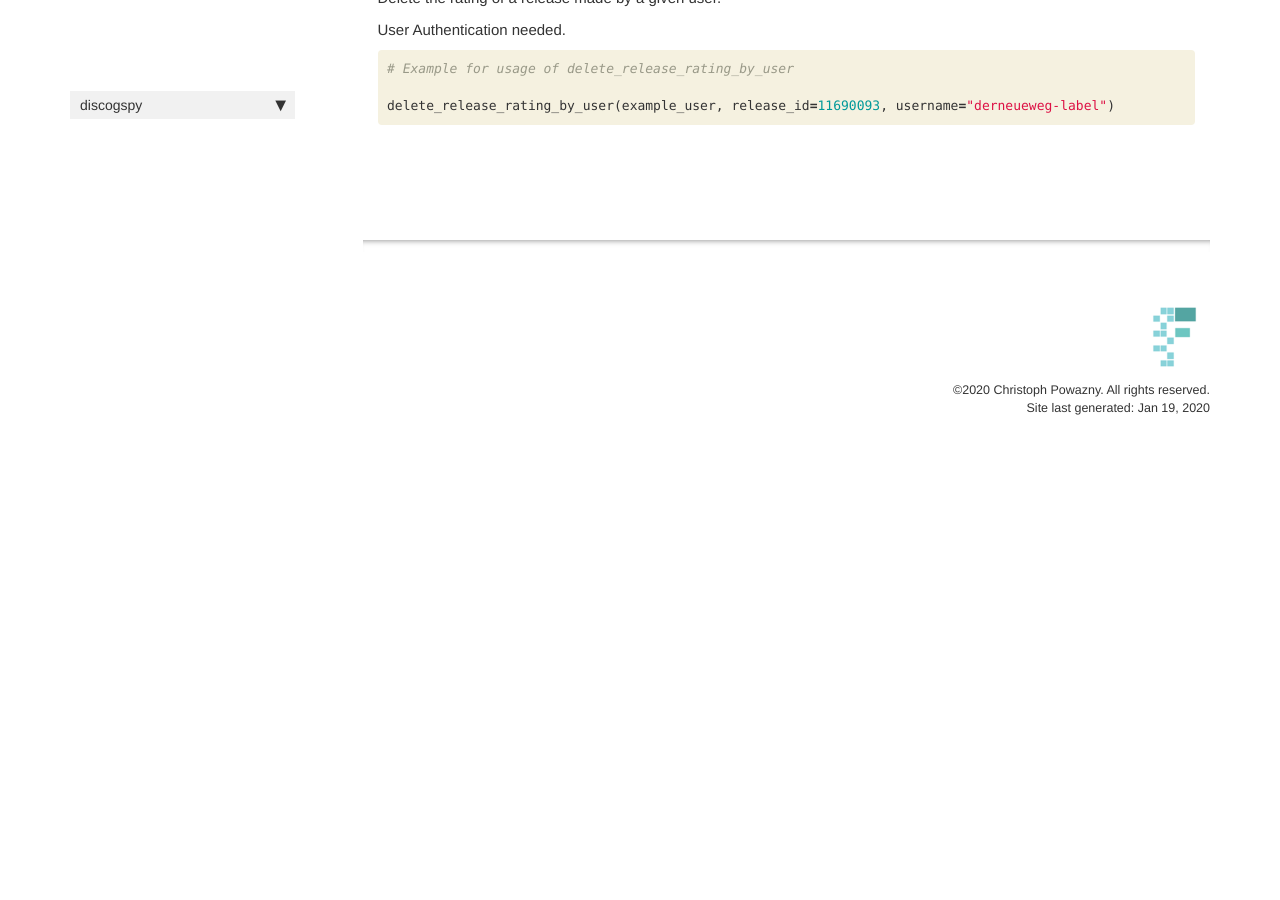
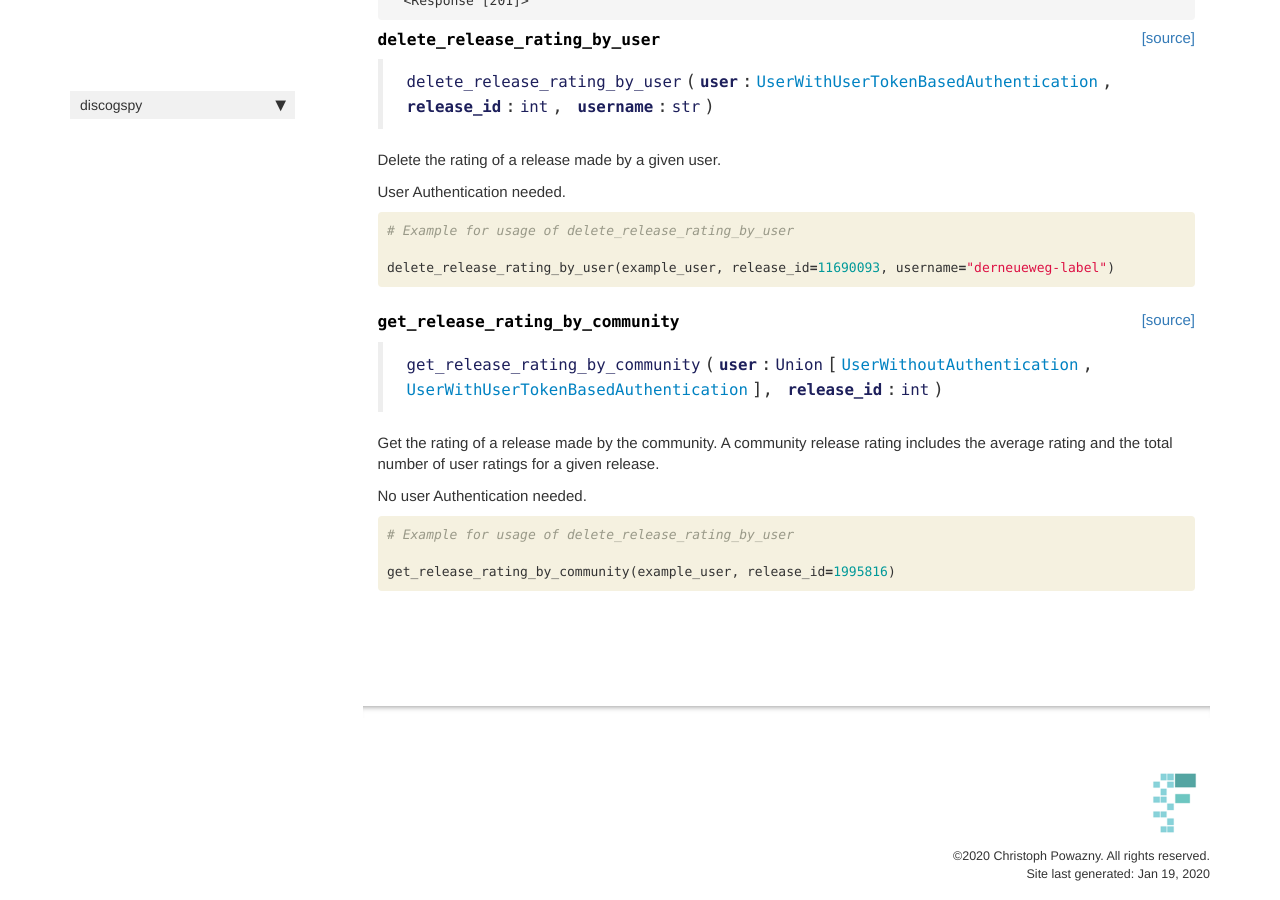
Before and after one commit to cpow-89/discogspy, a Jekyll site: the page built from docs/core.database_rq.html, in a window 1280 px wide and 900 px high, scrolled down 1435 px. Built offline with Jekyll 4.4.1, drawn with Linux system fonts in a browser that asks for light colours; nearby versions of some CDN libraries; comment, search, counter and statistics services are not loaded; before the commit the page ends 1902 px from its top, so only the background shows below that; some of the changed text lies outside the part shown.

Commit message:
add get_release_rating_by_community request

```diff
--- a/discogspy/_nbdev.py
+++ b/discogspy/_nbdev.py
@@ -10,7 +10,8 @@ index = {"BASE_URL": "00_core.constants.ipynb",
          "get_release": "02_core.database_rq.ipynb",
          "get_release_rating_by_user": "02_core.database_rq.ipynb",
          "update_release_rating_for_given_user": "02_core.database_rq.ipynb",
-         "delete_release_rating_by_user": "02_core.database_rq.ipynb"}
+         "delete_release_rating_by_user": "02_core.database_rq.ipynb",
+         "get_release_rating_by_community": "02_core.database_rq.ipynb"}
 
 modules = ["core/constants.py",
            "core/discogs_user.py",
--- a/docs/core.database_rq.html
+++ b/docs/core.database_rq.html
@@ -24,6 +24,12 @@ summary: "function wrapper around the discogs api for database interactions"
 </div>
 <div class="cell border-box-sizing code_cell rendered">
 
+</div>
+<div class="cell border-box-sizing text_cell rendered"><div class="inner_cell">
+<div class="text_cell_render border-box-sizing rendered_html">
+<h2 id="Releases">Releases<a class="anchor-link" href="#Releases">&#182;</a></h2>
+</div>
+</div>
 </div>
 <div class="cell border-box-sizing code_cell rendered">
 
@@ -81,6 +87,12 @@ one or more Artists.</p>
 </div>
 </div>
 
+</div>
+<div class="cell border-box-sizing text_cell rendered"><div class="inner_cell">
+<div class="text_cell_render border-box-sizing rendered_html">
+<h3 id="Release-Rating">Release Rating<a class="anchor-link" href="#Release-Rating">&#182;</a></h3>
+</div>
+</div>
 </div>
 <div class="cell border-box-sizing code_cell rendered">
 
@@ -235,4 +247,46 @@ If there is no rating, it will create one.</p>
 </div>
 
 </div>
+<div class="cell border-box-sizing code_cell rendered">
+
 </div>
+<div class="cell border-box-sizing code_cell rendered">
+
+<div class="output_wrapper">
+<div class="output">
+
+<div class="output_area">
+
+
+<div class="output_markdown rendered_html output_subarea ">
+<h4 id="get_release_rating_by_community" class="doc_header"><code>get_release_rating_by_community</code><a href="https://github.com/cpow-89/discogspy/tree/master/discogspy/core/database_rq.py#L88" class="source_link" style="float:right">[source]</a></h4><blockquote><p><code>get_release_rating_by_community</code>(<strong><code>user</code></strong>:<code>Union</code>[<a href="/discogspy/core.discogs_user#UserWithoutAuthentication"><code>UserWithoutAuthentication</code></a>, <a href="/discogspy/core.discogs_user#UserWithUserTokenBasedAuthentication"><code>UserWithUserTokenBasedAuthentication</code></a>], <strong><code>release_id</code></strong>:<code>int</code>)</p>
+</blockquote>
+<p>Get the rating of a release made by the community.
+A community release rating includes the average rating and
+the total number of user ratings for a given release.</p>
+<p>No user Authentication needed.</p>
+
+</div>
+
+</div>
+
+</div>
+</div>
+
+</div>
+<div class="cell border-box-sizing code_cell rendered">
+<div class="input">
+
+<div class="inner_cell">
+    <div class="input_area">
+<div class=" highlight hl-ipython3"><pre><span></span><span class="c1"># Example for usage of delete_release_rating_by_user</span>
+
+<span class="n">get_release_rating_by_community</span><span class="p">(</span><span class="n">example_user</span><span class="p">,</span> <span class="n">release_id</span><span class="o">=</span><span class="mi">1995816</span><span class="p">)</span>
+</pre></div>
+
+    </div>
+</div>
+</div>
+
+</div>
+</div>
```
Also changed, not shown: 2 other files.
